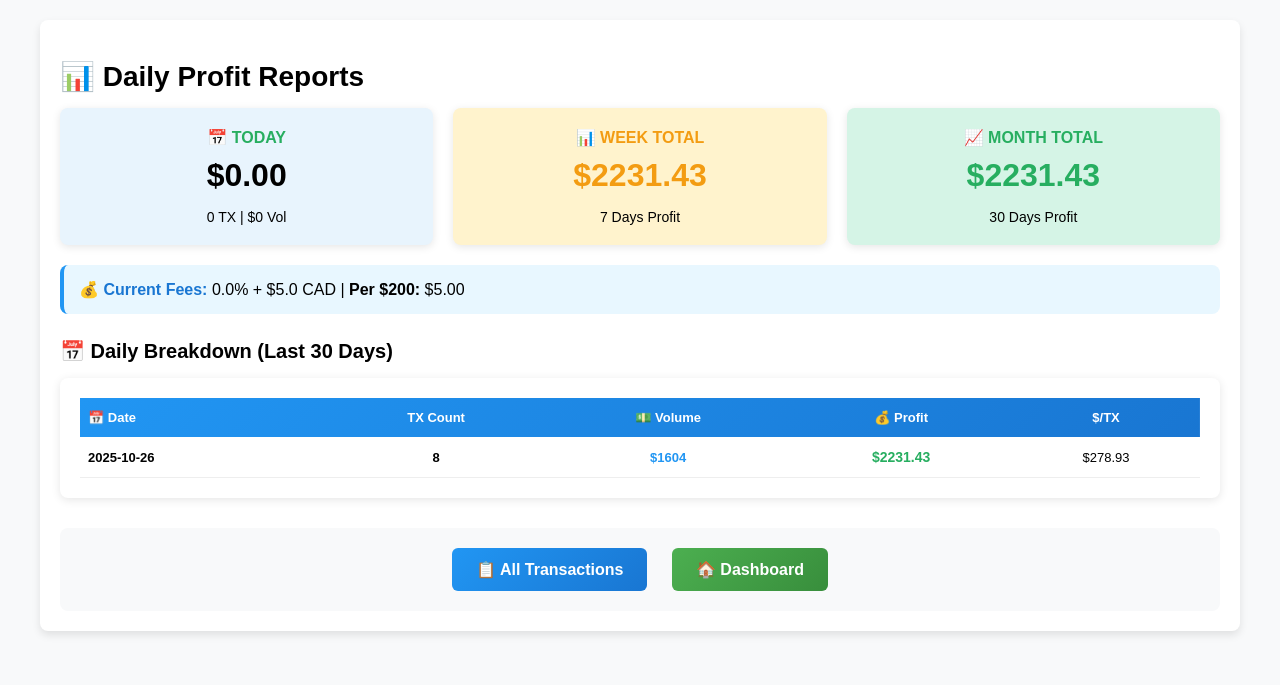
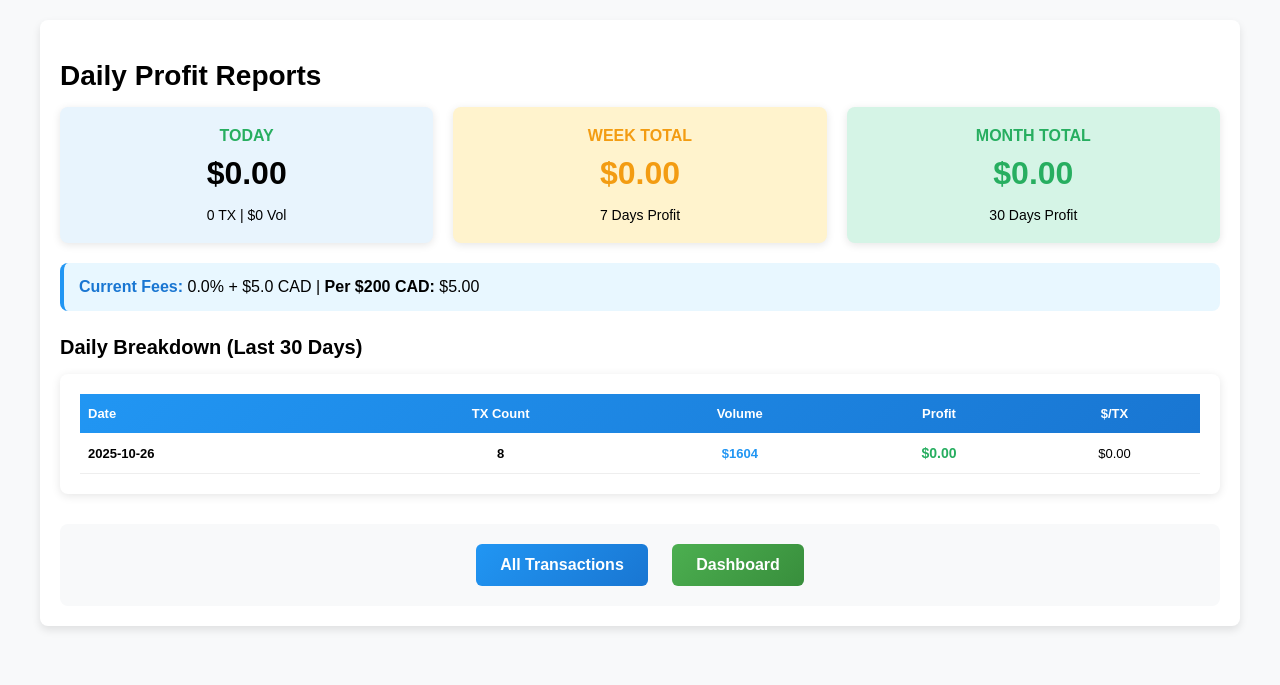
Before and after one commit to AminZabihinejad/AminZabihinejad, a Flask app: page /reports in a window 1280 px wide. Shown: the part 115-800 px from the top of the page. Run offline with Flask 3, Linux system fonts and the light colour scheme; a user stored in the database is signed in; data comes from the database, SQL or seed files in the repository; both versions use the stored data as it was after the commit.

Commit message:
update24

```diff
--- a/app.py
+++ b/app.py
@@ -294,6 +294,12 @@ def index():
                 gross -= FLAT_FEE_CAD
                 to_amount = gross / rate_to_cad
 
+        # Calculate profit in CAD
+        profit_cad = FLAT_FEE_CAD
+        profit_cad += from_amount * FEE_PERCENTAGE
+        profit_cad = round(profit_cad, 2)
+
+
         new_tx = Transaction(
             tx_ref=tx_ref,
             from_currency=from_currency,
@@ -301,7 +307,7 @@ def index():
             from_amount=from_amount,
             to_amount=to_amount,
             exchange_rate=exchange_rate,
-            notes=f"{notes} (Fee: ${FLAT_FEE_CAD} CAD)",
+            notes = f"{notes} (Profit: ${profit_cad} CAD)" if notes else f"Profit: ${profit_cad} CAD",
             is_fintrac=is_fintrac or (max(from_amount, to_amount) >= 10000),
             client_id=session['selected_client_id'],
             status=status
@@ -594,26 +600,61 @@ def deposit():
 
 @app.route('/reports')
 def reports():
-    if 'user_id' not in session: return redirect(url_for('login'))
+    if 'user_id' not in session:
+        return redirect(url_for('login'))
+
     transactions = Transaction.query.filter_by(status='closed').all()
-    daily_profit = {}; week_total = 0; month_total = 0
-    now = datetime.utcnow(); week_ago = now - timedelta(days=7); month_ago = now - timedelta(days=30)
+
+    daily_profit = {}
+    week_total = 0
+    month_total = 0
+    now = datetime.utcnow()
+    week_ago = now - timedelta(days=7)
+    month_ago = now - timedelta(days=30)
+    today_str = now.strftime('%Y-%m-%d')
+
+    import re
+    profit_pattern = re.compile(r'Profit:\s*\$(?P<profit>[\d.]+)\s*CAD', re.IGNORECASE)
 
     for tx in transactions:
         date_str = tx.date.strftime('%Y-%m-%d')
-        profit = abs(tx.to_amount - (tx.from_amount * tx.exchange_rate))
+
+        # Extract profit from notes
+        profit = 0.0
+        if tx.notes:
+            match = profit_pattern.search(tx.notes)
+            if match:
+                try:
+                    profit = float(match.group('profit'))
+                except:
+                    profit = 0.0
+
+        volume = round((tx.from_amount + tx.to_amount) / 2, 2)
+
         if date_str not in daily_profit:
             daily_profit[date_str] = {'count': 0, 'volume': 0, 'profit': 0}
+
         daily_profit[date_str]['count'] += 1
-        daily_profit[date_str]['volume'] += (tx.from_amount + tx.to_amount) / 2
+        daily_profit[date_str]['volume'] += volume
         daily_profit[date_str]['profit'] += profit
-        if tx.date >= week_ago: week_total += profit
-        if tx.date >= month_ago: month_total += profit
+
+        if tx.date >= week_ago:
+            week_total += profit
+        if tx.date >= month_ago:
+            month_total += profit
 
     sorted_daily = dict(sorted(daily_profit.items(), key=lambda x: x[0], reverse=True))
-    return render_template('reports.html', daily_profit=sorted_daily, today=now.strftime('%Y-%m-%d'),
-                           week_total=week_total, month_total=month_total,
-                           current_fee=round(FEE_PERCENTAGE*100, 1), current_flat_fee=round(FLAT_FEE_CAD, 2))
+
+    current_fee = round(FEE_PERCENTAGE * 100, 1)
+    current_flat_fee = round(FLAT_FEE_CAD, 2)
+
+    return render_template('reports.html',
+                           daily_profit=sorted_daily,
+                           today=today_str,
+                           week_total=round(week_total, 2),
+                           month_total=round(month_total, 2),
+                           current_fee=current_fee,
+                           current_flat_fee=current_flat_fee)
 
 @app.route('/download_receipt/<int:tx_id>')
 def download_receipt(tx_id):
--- a/templates/reports.html
+++ b/templates/reports.html
@@ -1,5 +1,5 @@
 {% extends "base.html" %}
-{% block title %}📊 Daily Profit Reports - MoneyExchange Pro{% endblock %}
+{% block title %}Daily Profit Reports - MoneyExchange Pro{% endblock %}
 {% block content %}
 {% with messages = get_flashed_messages() %}
     {% if messages %}
@@ -9,43 +9,43 @@
     {% endif %}
 {% endwith %}
 
-<h2 style="margin: 20px 0 15px 0; font-size: 28px;">📊 Daily Profit Reports</h2>
+<h2 style="margin: 20px 0 15px 0; font-size: 28px;">Daily Profit Reports</h2>
 
-<!-- ✅ SUMMARY CARDS -->
+<!-- SUMMARY CARDS -->
 <div style="display: flex; gap: 20px; margin-bottom: 20px; flex-wrap: wrap;">
     <div style="background: #e8f4fd; padding: 20px; border-radius: 8px; flex: 1; min-width: 250px; text-align: center; box-shadow: 0 2px 8px rgba(0,0,0,0.1);">
-        <h3 style="color: #27ae60; margin: 0 0 10px 0; font-size: 16px;">📅 TODAY</h3>
+        <h3 style="color: #27ae60; margin: 0 0 10px 0; font-size: 16px;">TODAY</h3>
         <h1 style="margin: 0 0 15px 0; font-size: 32px;">${{ "%.2f"|format(daily_profit[today]['profit'] if today in daily_profit else 0) }}</h1>
         <p style="margin: 0; font-size: 14px;">{{ daily_profit[today]['count'] if today in daily_profit else 0 }} TX | ${{ "%.0f"|format(daily_profit[today]['volume'] if today in daily_profit else 0) }} Vol</p>
     </div>
     <div style="background: #fff3cd; padding: 20px; border-radius: 8px; flex: 1; min-width: 250px; text-align: center; box-shadow: 0 2px 8px rgba(0,0,0,0.1);">
-        <h3 style="color: #f39c12; margin: 0 0 10px 0; font-size: 16px;">📊 WEEK TOTAL</h3>
+        <h3 style="color: #f39c12; margin: 0 0 10px 0; font-size: 16px;">WEEK TOTAL</h3>
         <h1 style="margin: 0 0 15px 0; font-size: 32px; color: #f39c12;">${{ "%.2f"|format(week_total|default(0)) }}</h1>
         <p style="margin: 0; font-size: 14px;">7 Days Profit</p>
     </div>
     <div style="background: #d5f4e6; padding: 20px; border-radius: 8px; flex: 1; min-width: 250px; text-align: center; box-shadow: 0 2px 8px rgba(0,0,0,0.1);">
-        <h3 style="color: #27ae60; margin: 0 0 10px 0; font-size: 16px;">📈 MONTH TOTAL</h3>
+        <h3 style="color: #27ae60; margin: 0 0 10px 0; font-size: 16px;">MONTH TOTAL</h3>
         <h1 style="margin: 0 0 15px 0; font-size: 32px; color: #27ae60;">${{ "%.2f"|format(month_total|default(0)) }}</h1>
         <p style="margin: 0; font-size: 14px;">30 Days Profit</p>
     </div>
 </div>
 
-<!-- ✅ FEE CONTROL -->
+<!-- FEE CONTROL (FIXED: $200 CAD) -->
 <div style="background: #e8f7ff; padding: 15px; border-radius: 8px; margin-bottom: 20px; border-left: 4px solid #2196f3;">
-    <strong style="color: #1976d2;">💰 Current Fees:</strong> {{ current_fee|default(0) }}% + ${{ current_flat_fee|default(0) }} CAD
-    | <strong>Per $200:</strong> ${{ "%.2f"|format((200 * (current_fee|default(0) / 100)) + (current_flat_fee|default(0))) }}
+    <strong style="color: #1976d2;">Current Fees:</strong> {{ current_fee|default(0) }}% + ${{ current_flat_fee|default(0) }} CAD
+    | <strong>Per $200 CAD:</strong> ${{ "%.2f"|format((200 * (current_fee|default(0) / 100)) + current_flat_fee|default(0)) }}
 </div>
 
-<!-- ✅ DAILY TABLE -->
-<h3 style="margin: 25px 0 15px 0; font-size: 20px;">📅 Daily Breakdown (Last 30 Days)</h3>
+<!-- DAILY TABLE -->
+<h3 style="margin: 25px 0 15px 0; font-size: 20px;">Daily Breakdown (Last 30 Days)</h3>
 <div style="background: white; padding: 20px; border-radius: 8px; box-shadow: 0 2px 10px rgba(0,0,0,0.1); overflow-x: auto;">
     <table style="width: 100%; border-collapse: collapse; font-size: 13px; min-width: 500px;">
         <thead>
             <tr style="background: linear-gradient(135deg, #2196f3, #1976d2); color: white;">
-                <th style="padding: 12px 8px; text-align: left; font-weight: bold;">📅 Date</th>
+                <th style="padding: 12px 8px; text-align: left; font-weight: bold;">Date</th>
                 <th style="padding: 12px 8px; text-align: center; font-weight: bold;">TX Count</th>
-                <th style="padding: 12px 8px; text-align: center; font-weight: bold;">💵 Volume</th>
-                <th style="padding: 12px 8px; text-align: center; font-weight: bold;">💰 Profit</th>
+                <th style="padding: 12px 8px; text-align: center; font-weight: bold;">Volume</th>
+                <th style="padding: 12px 8px; text-align: center; font-weight: bold;">Profit</th>
                 <th style="padding: 12px 8px; text-align: center; font-weight: bold;">$/TX</th>
             </tr>
         </thead>
@@ -55,7 +55,7 @@
             <tr style="border-bottom: 1px solid #eee; {% if is_today %}background: #d4edda; font-weight: bold;{% endif %}">
                 <td style="padding: 12px 8px;">
                     <strong>{{ date_str }}</strong>
-                    {% if is_today %} <span style="color: #27ae60; font-size: 11px;">✅ TODAY</span>{% endif %}
+                    {% if is_today %} <span style="color: #27ae60; font-size: 11px;">TODAY</span>{% endif %}
                 </td>
                 <td style="padding: 12px 8px; text-align: center; font-weight: bold;">{{ data.count }}</td>
                 <td style="padding: 12px 8px; text-align: center; color: #2196f3; font-weight: bold;">${{ "%.0f"|format(data.volume) }}</td>
@@ -64,17 +64,17 @@
             </tr>
             {% else %}
             <tr>
-                <td colspan="5" style="padding: 20px; text-align: center; color: #666; font-style: italic;">📊 No transactions yet</td>
+                <td colspan="5" style="padding: 20px; text-align: center; color: #666; font-style: italic;">No transactions yet</td>
             </tr>
             {% endfor %}
         </tbody>
     </table>
 </div>
 
-<!-- ✅ NAVIGATION -->
+<!-- NAVIGATION -->
 <div style="margin-top: 30px; text-align: center; padding: 20px; background: #f8f9fa; border-radius: 8px;">
-    <a href="{{ url_for('transactions') }}" style="display: inline-block; padding: 12px 24px; background: linear-gradient(135deg, #2196f3, #1976d2); color: white; text-decoration: none; border-radius: 6px; font-weight: bold; font-size: 16px; margin: 0 10px;">📋 All Transactions</a>
-    <a href="{{ url_for('index') }}" style="display: inline-block; padding: 12px 24px; background: linear-gradient(135deg, #4caf50, #388e3c); color: white; text-decoration: none; border-radius: 6px; font-weight: bold; font-size: 16px; margin: 0 10px;">🏠 Dashboard</a>
+    <a href="{{ url_for('transactions') }}" style="display: inline-block; padding: 12px 24px; background: linear-gradient(135deg, #2196f3, #1976d2); color: white; text-decoration: none; border-radius: 6px; font-weight: bold; font-size: 16px; margin: 0 10px;">All Transactions</a>
+    <a href="{{ url_for('index') }}" style="display: inline-block; padding: 12px 24px; background: linear-gradient(135deg, #4caf50, #388e3c); color: white; text-decoration: none; border-radius: 6px; font-weight: bold; font-size: 16px; margin: 0 10px;">Dashboard</a>
 </div>
 
 {% endblock %}
```
Also changed, not shown: instance/database.db.
